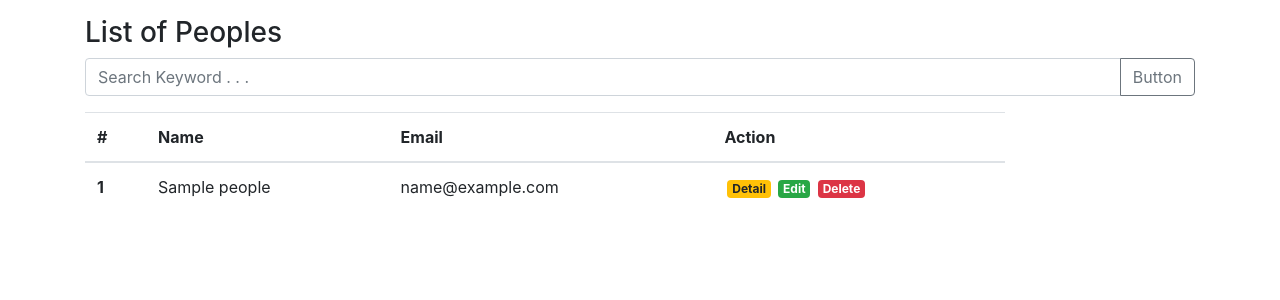
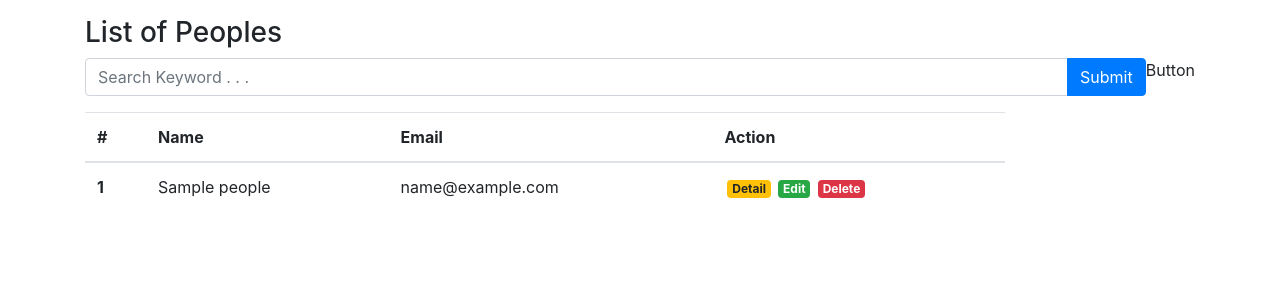
Before and after one commit to Rismawati266/ci-app, a CodeIgniter app: page /ci-app/peoples in a window 1280 px wide. Shown: the part 56-356 px from the top of the page. Run offline with CodeIgniter, Linux system fonts and the light colour scheme; tables that the repository leaves empty or names only in its code hold one stand-in row (values such as "Sample post").

Commit message:
mengubah button menjadi input

```diff
--- a/application/views/peoples/index.php
+++ b/application/views/peoples/index.php
@@ -6,8 +6,8 @@
 			<form action="">
 				<div class="input-group mb-3">
   					<input type="text" class="form-control" placeholder="Search Keyword . . .">
- 					 <div class="input-group-append">
-   						 <button class="btn btn-outline-secondary" type="button" id="button-addon2">Button</button>
+ 					 <div class="input-group-append" name="Keyword">
+   						 <input class="btn btn-primary" type="submit" name="submit">Button</input>
   					</div>
 				</div>
 			</form>
```
